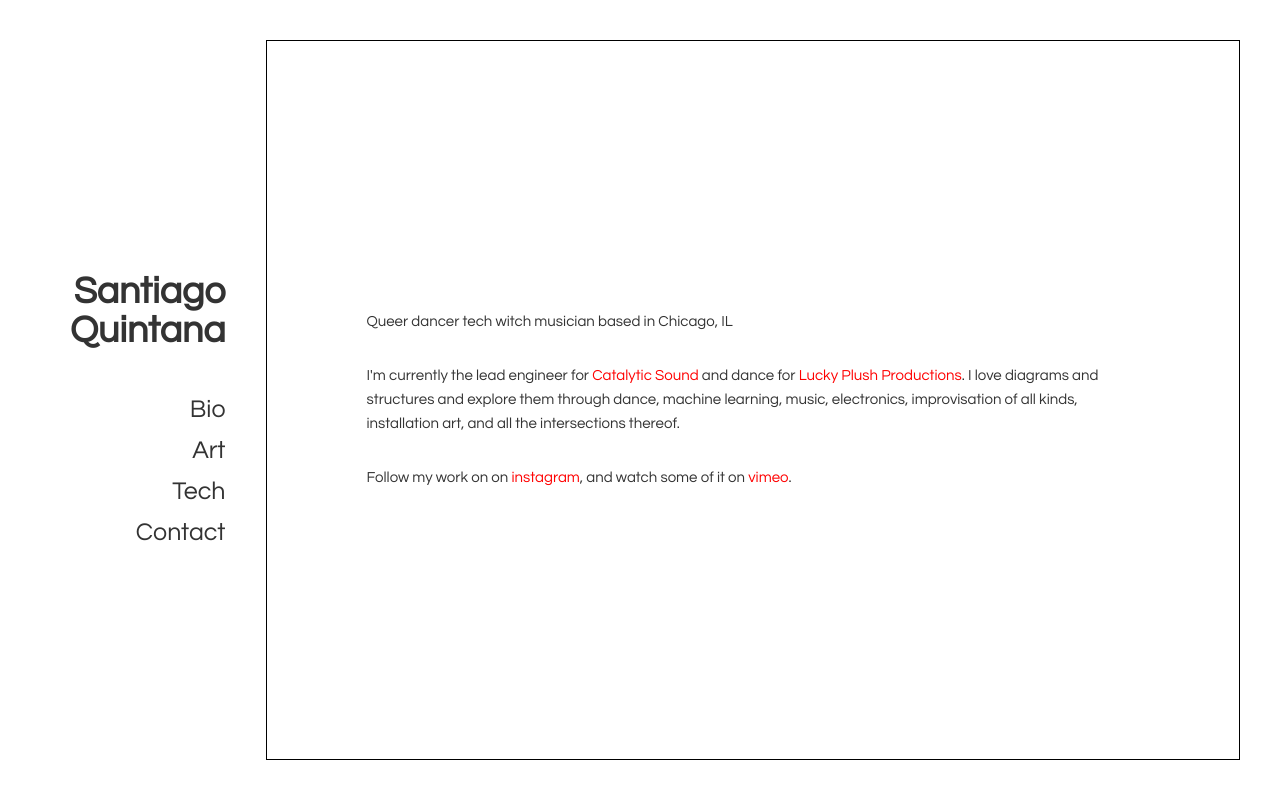
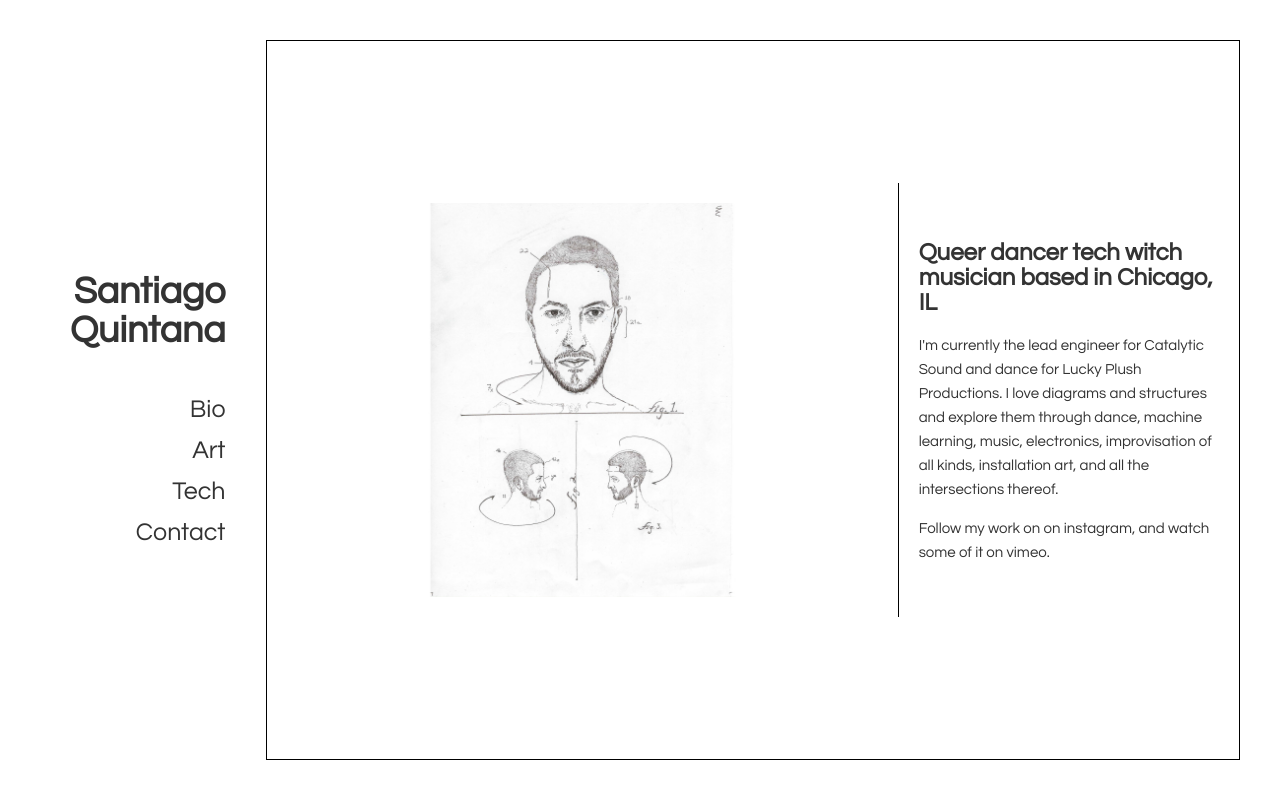
Before and after one commit to san3091/new-portfolio, a Svelte app: page / in a window 1280 px wide. Built offline with nearby package versions, Linux system fonts and the light colour scheme.

Commit message:
add home image

```diff
--- a/src/Bio.svelte
+++ b/src/Bio.svelte
@@ -1,5 +1,5 @@
 <script>
-  import { fade } from 'svelte/transition';
+  import { fade } from 'svelte/transition'
 </script>
 
 <div class='bio-container'>
--- a/src/Home.svelte
+++ b/src/Home.svelte
@@ -1,12 +1,17 @@
 <script>
-  import { fade } from 'svelte/transition';
+  import { fade } from 'svelte/transition'
+  import Work from './components/Work.svelte'
+  const me = {
+    title: "Queer dancer tech witch musician based in Chicago, IL",
+    description: "<p>I'm currently the lead engineer for <a href='https://catalyticsound.com/''>Catalytic Sound</a> and dance for <a href='https://www.luckyplush.com/''>Lucky Plush Productions</a>. I love diagrams and structures and explore them through dance, machine learning, music, electronics, improvisation of all kinds, installation art, and all the intersections thereof.</p><p>Follow my work on on <a href='https://www.instagram.com/santiago_mvmt/''>instagram</a>, and watch some of it on <a href='https://vimeo.com/santiagoqg'>vimeo</a>.</p>",
+    media: "images/santiagoTechnicalWide.jpg"
+  }
 </script>
 
-<div class='bio' in:fade={{delay: 300, duration: 500}} out:fade>
-  <p>Queer dancer tech witch musician based in Chicago, IL</p>
-  <p>I'm currently the lead engineer for <a href="https://catalyticsound.com/">Catalytic Sound</a> and dance for <a href="https://www.luckyplush.com/">Lucky Plush Productions</a>. I love diagrams and structures and explore them through dance, machine learning, music, electronics, improvisation of all kinds, installation art, and all the intersections thereof.</p>
-  <p>Follow my work on on <a href="https://www.instagram.com/santiago_mvmt/">instagram</a>, and watch some of it on <a href="https://vimeo.com/santiagoqg">vimeo</a>.</p>
-</div>
+<Work
+  header={me.title}
+  body={me.description}
+  media={me.media} />
 
 <style>
   .bio {
```
Also changed, not shown: public/images/santiagoTechnicalWide.jpg (added), 1 other file (tests, documents, lock files or other folders).
